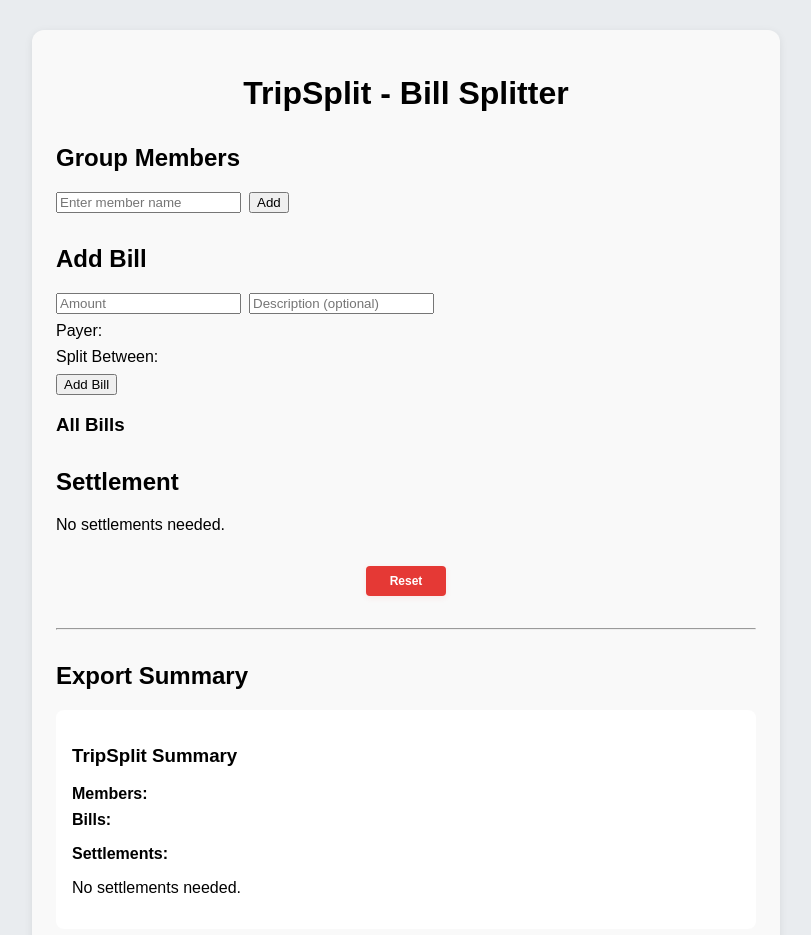
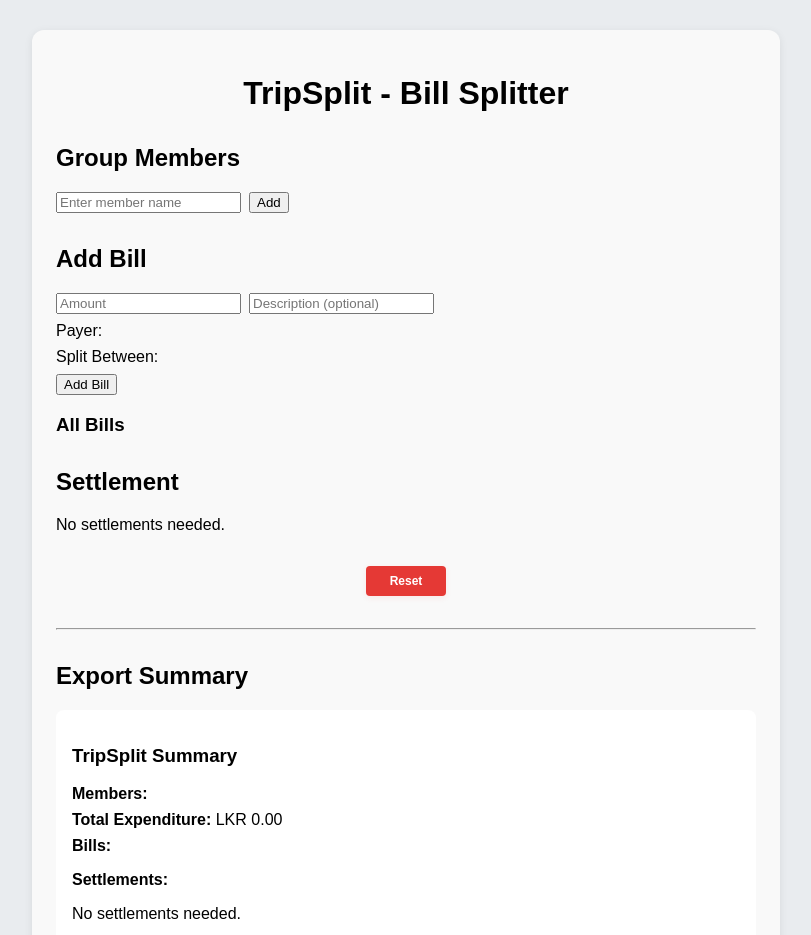
Before and after one commit to RangaDM/tripsplit, a React (Create React App) app: page / in a window 1280 px wide. Shown: the top 935 px of the page, without its empty margins (234-1045 px from the left). Built offline with nearby package versions, Linux system fonts and the light colour scheme.

Commit message:
Add total expenditure calculation

```diff
--- a/src/components/ExportSummary.js
+++ b/src/components/ExportSummary.js
@@ -11,6 +11,9 @@ function ExportSummary({ members, bills }) {
     if (!grouped[s.to]) grouped[s.to] = [];
     grouped[s.to].push(s);
   });
+
+  // Calculate total expenditure
+  const totalExpenditure = bills.reduce((sum, b) => sum + (b.amount || 0), 0);
 
   const handleTextExport = () => {
     let text = 'TripSplit Summary\n\n';
@@ -78,6 +81,7 @@ function ExportSummary({ members, bills }) {
       <div ref={ref} style={{ background: '#fff', padding: 16, borderRadius: 8, marginBottom: 8 }}>
         <h3>TripSplit Summary</h3>
         <div><b>Members:</b> {members.join(', ')}</div>
+        <div style={{ margin: '8px 0' }}><b>Total Expenditure:</b> LKR {totalExpenditure.toFixed(2)}</div>
         <div style={{ margin: '8px 0' }}><b>Bills:</b>
           <ul>
             {bills.map((b, i) => (
```
